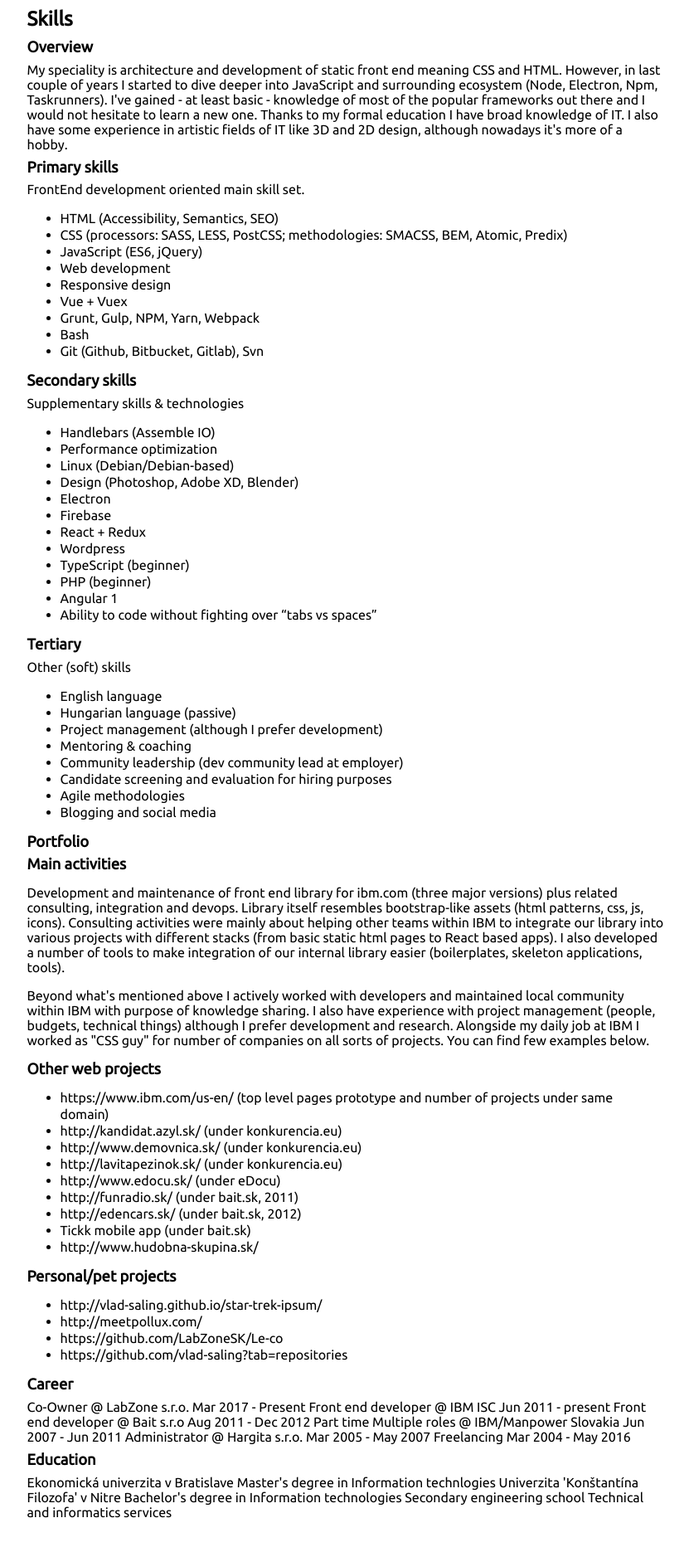
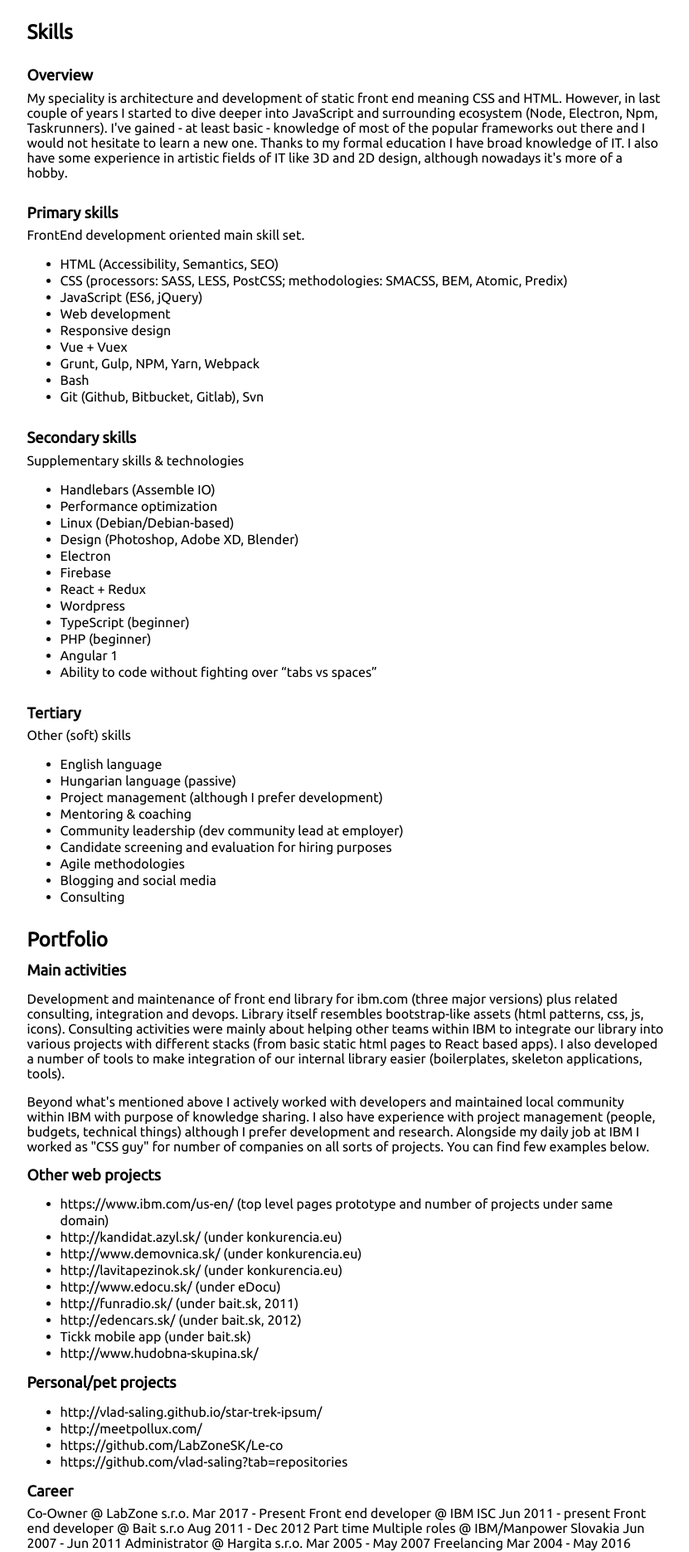
Before and after one commit to vlad-saling/cv, a plain HTML site: page index.html in a window 1280 px wide. Shown: the part 45-1916 px from the top of the page at 83% size, without its empty margins (223-1054 px from the left). Before the commit the page ends 1877 px from the top, so only its background shows below. Drawn offline with Linux system fonts and the light colour scheme.

Commit message:
better headings

```diff
--- a/index.html
+++ b/index.html
@@ -18,14 +18,14 @@ html {
 
     <h1 class="heading giga">Vladislav Saling</h1>
 
-    <h2 class="heading mega">Skills</h2>
+    <h2 class="heading mega m-top-2">Skills</h2>
 
-    <h3 class="heading">Overview</h3>
+    <h3 class="heading m-top-2">Overview</h3>
 
     My speciality is architecture and development of static front end meaning CSS and HTML. However, in last couple of years I started to dive deeper into JavaScript and surrounding ecosystem (Node, Electron, Npm, Taskrunners). I've gained - at least basic - knowledge of most of the popular frameworks out there and I would not hesitate to learn a new one. Thanks to my formal education I have broad knowledge of IT. I also have some experience in artistic fields of IT like 3D and 2D design, although nowadays it's more of a hobby.
 
 
-<h3 class="heading">Primary skills</h3>
+<h3 class="heading m-top-2">Primary skills</h3>
 
 FrontEnd development oriented main skill set.
 
@@ -41,7 +41,7 @@ FrontEnd development oriented main skill set.
     <li>Git (Github, Bitbucket, Gitlab), Svn</li>
 </ul>
 
-<h3 class="heading">Secondary skills</h3>
+<h3 class="heading m-top-2">Secondary skills</h3>
 
 Supplementary skills & technologies
 
@@ -60,7 +60,7 @@ Supplementary skills & technologies
     <li>Ability to code without fighting over “tabs vs spaces”</li>
 </ul>
 
-<h3 class="heading">Tertiary</h3>
+<h3 class="heading m-top-2">Tertiary</h3>
 
 Other (soft) skills
 
@@ -73,18 +73,19 @@ Other (soft) skills
     <li>Candidate screening and evaluation for hiring purposes</li>
     <li>Agile methodologies</li>
     <li>Blogging and social media</li>
+    <li>Consulting</li>
 </ul>
 
-<h3 class="heading">Portfolio</h3>
+<h3 class="heading mega m-top-2">Portfolio</h3>
 
-<h3 class="heading">Main activities</h3>
+<h3 class="heading m-top-1">Main activities</h3>
 
 <p>Development and maintenance of front end library for ibm.com (three major versions) plus related consulting, integration and devops. Library itself resembles bootstrap-like assets (html patterns, css, js, icons). Consulting activities were mainly about helping other teams within IBM to integrate our library into various projects with different stacks (from basic static html pages to React based apps). I also developed a number of tools to make integration of our internal library easier (boilerplates, skeleton applications, tools).</p>
 
 <p>Beyond what's mentioned above I actively worked with developers and maintained local community within IBM with purpose of knowledge sharing. I also have experience with project management (people, budgets, technical things) although I prefer development and research. Alongside my daily job at IBM I worked as "CSS guy" for number of companies on all sorts of projects. You can find few examples below.</p>
 
 
-<h3 class="heading">Other web projects</h3>
+<h3 class="heading m-top-1">Other web projects</h3>
 
 <ul>
     <li>https://www.ibm.com/us-en/ (top level pages prototype and number of projects under same domain)</li>
@@ -99,7 +100,7 @@ Other (soft) skills
 </ul>
 
 
-<h3 class="heading">Personal/pet projects</h3>
+<h3 class="heading m-top-1">Personal/pet projects</h3>
 
 <ul>
     <li>http://vlad-saling.github.io/star-trek-ipsum/</li>
@@ -109,7 +110,7 @@ Other (soft) skills
 </ul>
 
 
-<h3 class="heading">Career</h3>
+<h3 class="heading m-top-1">Career</h3>
 
 Co-Owner @ LabZone s.r.o.
 Mar 2017 - Present
@@ -125,7 +126,7 @@ Freelancing
 Mar 2004 - May 2016
 
 
-<h3 class="heading">Education</h3>
+<h3 class="heading m-top-1">Education</h3>
 
 Ekonomická univerzita v Bratislave
 Master's degree in Information technlogies
```
